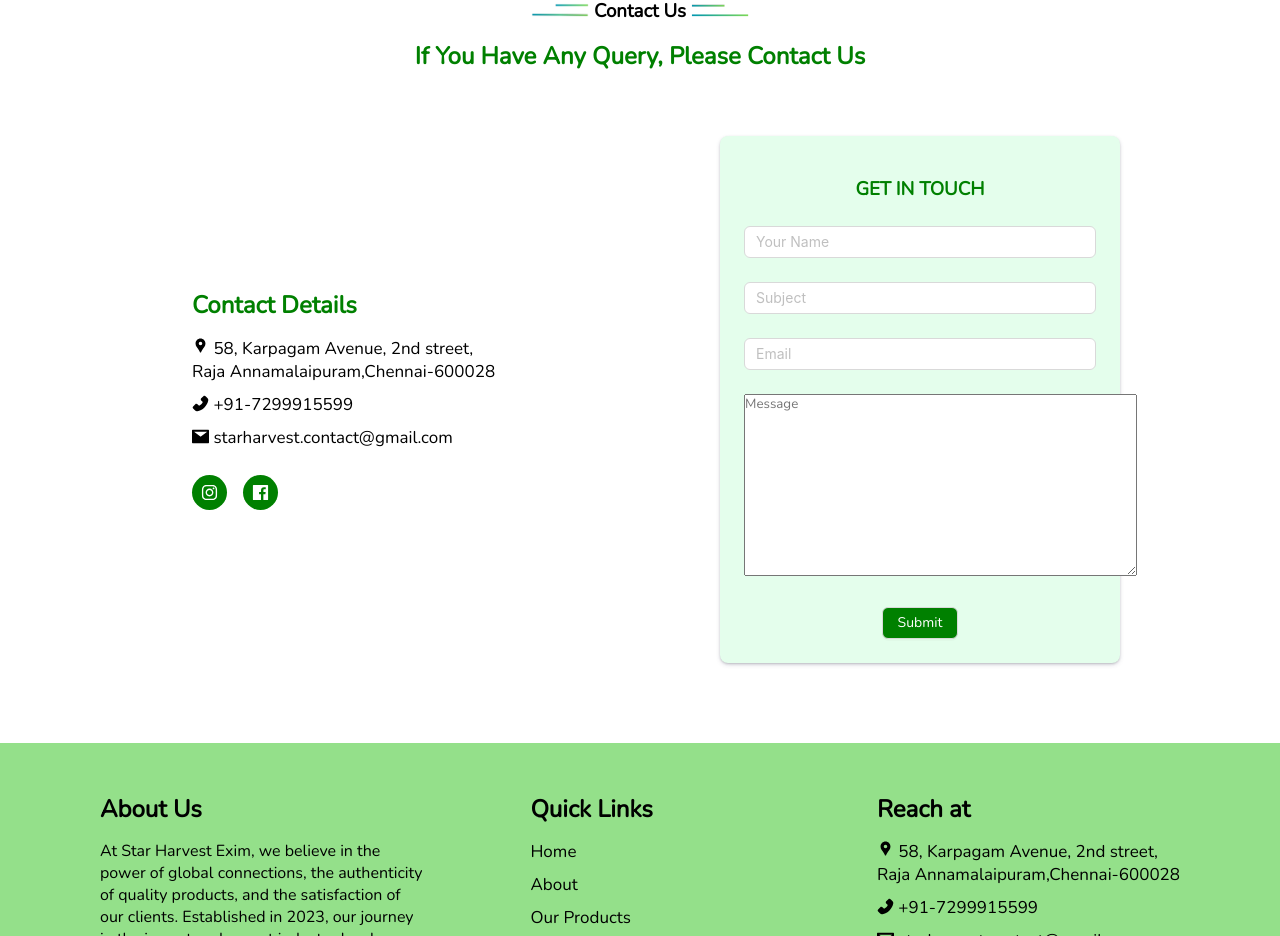
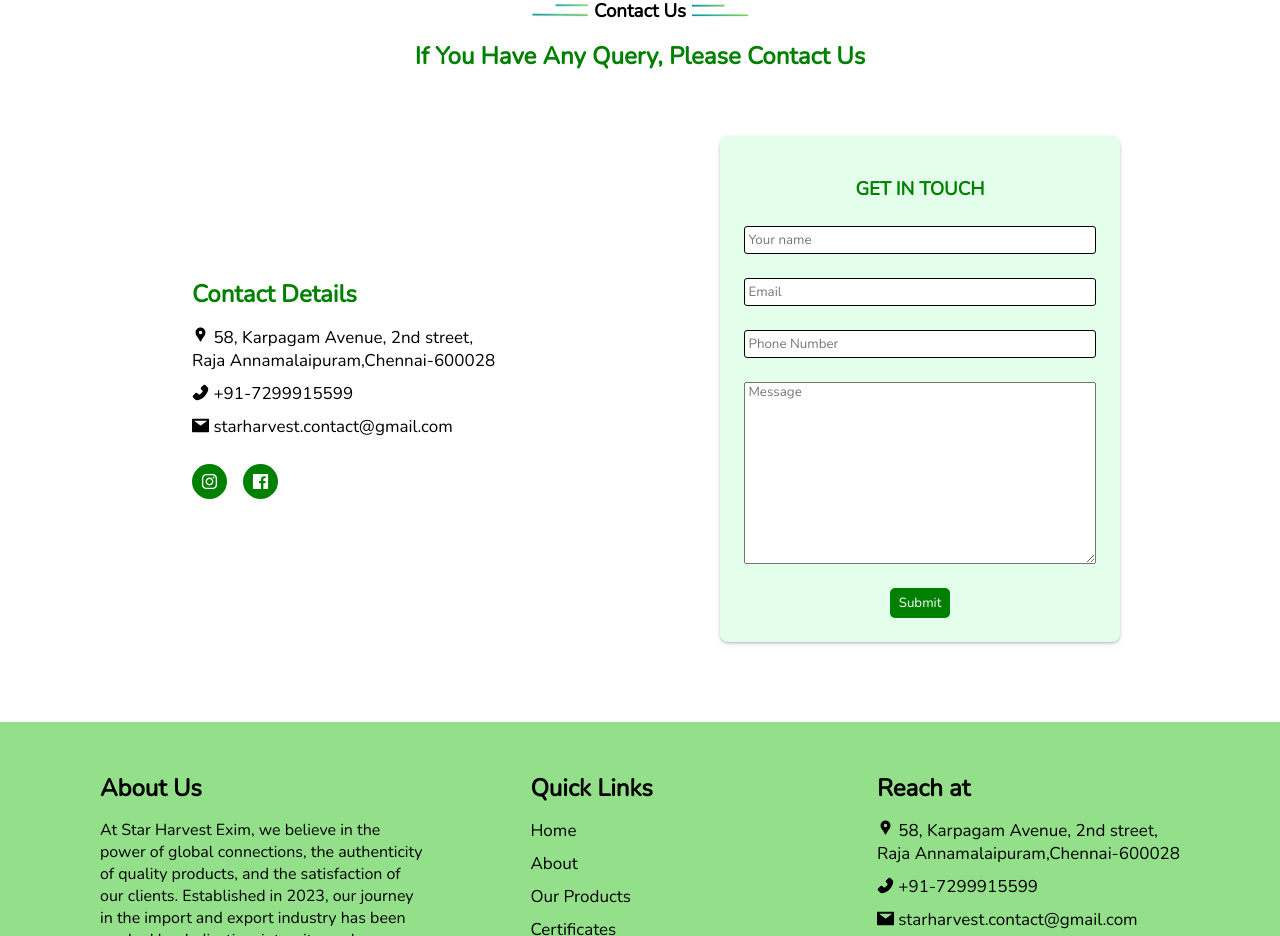
Before and after one commit to Hsandhya/start-harvest-exim, a React (Create React App) app: page / in a window 1280 px wide. Shown: the part 2515-3451 px from the top of the page. Built offline with nearby package versions, Linux system fonts and the light colour scheme.

Commit message:
Email JS

```diff
--- a/package.json
+++ b/package.json
@@ -5,6 +5,7 @@
   "dependencies": {
     "@ant-design/icons": "^5.2.6",
     "@coreui/react": "^5.0.0-alpha.3",
+    "@emailjs/browser": "^3.11.0",
     "@testing-library/jest-dom": "^5.17.0",
     "@testing-library/react": "^13.4.0",
     "@testing-library/user-event": "^13.5.0",
--- a/src/Contact/Contact.css
+++ b/src/Contact/Contact.css
@@ -31,6 +31,38 @@
     padding: 1.5rem;
     border-radius: 8px ;
     box-shadow: rgba(50, 50, 93, 0.25) 0px 2px 5px -1px, rgba(0, 0, 0, 0.3) 0px 1px 3px -1px;
+}
+
+.co-right form
+{
+    display: flex;
+    flex-direction: column;
+    gap: 1.5rem;
+}
+
+.co-right form input
+{
+    height: 28px;
+    border-radius: 3px;
+    border: 1px solid black;
+}
+
+.co-right form button
+{
+    width: 60px;
+    height: 30px;
+    background-color: green;
+    color: white;
+    border: none;
+    border-radius: 5px;
+    cursor: pointer;
+}
+
+.form-button
+{
+    display: flex;
+    justify-content: center;
+
 }
 
 
@@ -76,12 +108,6 @@
     padding: 1rem 0;
 }
 
-.co-right .submit-button
-{
-    display: flex;
-    justify-content: center;
-
-}
 
 @media (max-width: 991px)
 {
--- a/src/Contact/Contact.jsx
+++ b/src/Contact/Contact.jsx
@@ -1,78 +1,122 @@
-import React from 'react'
-import './Contact.css'
-import { Form,Input,Button } from 'antd'
-import {InstagramOutlined,FacebookFilled,MailFilled,PhoneFilled} from '@ant-design/icons'
-import {MdLocationPin} from 'react-icons/md'
+import React from "react";
+import "./Contact.css";
+import {
+  InstagramOutlined,
+  FacebookFilled,
+  MailFilled,
+  PhoneFilled,
+} from "@ant-design/icons";
+import { MdLocationPin } from "react-icons/md";
 import line1 from "../assets/line.png";
 import line2 from "../assets/line2.png";
+import emailjs from "@emailjs/browser";
+import { useRef,useState } from "react";
+import { notification } from "antd";
 
 const Contact = () => {
+
+  const [api, contextHolder] = notification.useNotification();
+  const [name, setName] = useState('')
+  const [email, setEmail] = useState('')
+  const [phnNumber, setPhnNumber] = useState('')
+  const [message, setMessage] = useState('')
+
+  const success = () => {
+    api.open({
+      type: "success",
+      message: "Thanks for reaching us",
+    });
+  };
+
+  const clear =()=>
+  {
+    setEmail('')
+      setMessage('')
+      setPhnNumber('')
+      setName('')
+  }
+
+
+
+  const form = useRef();
+
+  const sendEmail = (e) => {
+    e.preventDefault();
+
+    emailjs.sendForm( "service_bbothrv",
+    "template_0skrxba",
+    form.current,
+    "UoRI0rA1tpPngVnFe")
+      .then((result) => {
+          console.log(result.text);
+      }, (error) => {
+          console.log(error.text);
+      });
+
+      success();
+      clear();
+
+
+  };
   return (
     <>
-
+    {contextHolder}
       <div className="contact-main">
         <h3 style={{ textAlign: "center" }}>
           {"  "}
           <img alt='Star Harvest Exim logo' style={{ width: "15%" }} src={line2} /> Contact Us{" "}
           <img alt='Star Harvest Exim logo' style={{ width: "15%" }} src={line1} />
         </h3>
-      <h2 style={{color:'green'}}>If You Have Any Query, Please Contact Us</h2>
+        <h2 style={{ color: "green" }}>
+          If You Have Any Query, Please Contact Us
+        </h2>
       </div>
-    <div className='co-wrapper' id='contact'>
+      <div className="co-wrapper" id="contact">
         <div className="co-left">
-
-      <h2 style={{color:'green'}}>Contact Details</h2>
+          <h2 style={{ color: "green" }}>Contact Details</h2>
           <ul>
             <li>
-                        <span>{<MdLocationPin/>} </span>
-                        <span>58, Karpagam Avenue, 2nd street, <br/>
-                            Raja Annamalaipuram,Chennai-600028</span>
+              <span>{<MdLocationPin />} </span>
+              <span>
+                58, Karpagam Avenue, 2nd street, <br />
+                Raja Annamalaipuram,Chennai-600028
+              </span>
             </li>
             <li>
-                        <span>{<PhoneFilled/>} </span>
+              <span>{<PhoneFilled />} </span>
               <span>+91-7299915599</span>
             </li>
             <li>
-                        <span>{<MailFilled/>} </span>
+              <span>{<MailFilled />} </span>
               <span>starharvest.contact@gmail.com</span>
             </li>
           </ul>
-               <div className='social-link'>
-            <a href="https://instagram.com/starharvestexim?igshid=MzRlODBiNWFlZA=="><InstagramOutlined /></a>
-              <a href="https://www.facebook.com/Starharvestexim?mibextid=ZbWKwL"><FacebookFilled /></a>
+          <div className="social-link">
+            <a href="https://instagram.com/starharvestexim?igshid=MzRlODBiNWFlZA==">
+              <InstagramOutlined />
+            </a>
+            <a href="https://www.facebook.com/Starharvestexim?mibextid=ZbWKwL">
+              <FacebookFilled />
+            </a>
           </div>
+        </div>
+        <div className="co-right">
+          <h3 style={{ color: "green" }}>GET IN TOUCH</h3>
 
+          <form ref={form} onSubmit={sendEmail} >
+      <input type="text" name="from_name" placeholder=" Your name" required value={name} onChange={(e) => setName(e.target.value)}/>
+      <input type="email" name="from_email" placeholder=" Email" required value={email} onChange={(e) => setEmail(e.target.value)} />
+      <input type="number" name="from_phoneNumber" placeholder=" Phone Number" required value={phnNumber} onChange={(e) => setPhnNumber(e.target.value)} />
+      <textarea name="message" rows="10" placeholder=" Message" required value={message} onChange={(e) => setMessage(e.target.value)}/>
+      <div className="form-button">
+      <button type="submit" >Submit</button>
+      </div>
+    </form>
 
         </div>
-    <div className="co-right">
-               <h3 style={{color:'green'}}>GET IN TOUCH</h3>
-                <Form>
-                  <Form.Item>
-                    <Input placeholder='Your Name'></Input>
-                  </Form.Item>
-
-                  <Form.Item>
-                    <Input placeholder='Subject'></Input>
-                  </Form.Item>
-                  <Form.Item>
-                    <Input placeholder='Email' type='email'></Input>
-                  </Form.Item>
-                  <Form.Item>
-                <textarea placeholder='Message' name="" id="" cols="47" rows="10"></textarea>
-                </Form.Item>
-                <div className='submit-button'>
-                <Button style={{background:'green', color:'white'}}>Submit</Button>
-                </div>
-                </Form>
-
-               </div>
-
-
-
       </div>
     </>
+  );
+};
 
-  )
-}
-
-export default Contact
+export default Contact;
--- a/src/RouterComponents/RouterContactUs.js
+++ b/src/RouterComponents/RouterContactUs.js
@@ -1,15 +1,60 @@
 import React from 'react'
-import { Form,Input,Button } from 'antd'
 import "./RouterComponent.css";
 import {InstagramOutlined,FacebookFilled,MailFilled,PhoneFilled} from '@ant-design/icons'
 import {MdLocationPin} from 'react-icons/md'
 import line1 from "../assets/line.png";
 import line2 from "../assets/line2.png";
+import emailjs from "@emailjs/browser";
+import { useRef,useState } from "react";
+import { notification } from "antd";
 
 
 const RouterContactUs = () => {
+
+  const [api, contextHolder] = notification.useNotification();
+  const [name, setName] = useState('')
+  const [email, setEmail] = useState('')
+  const [phnNumber, setPhnNumber] = useState('')
+  const [message, setMessage] = useState('')
+
+  const success = () => {
+    api.open({
+      type: "success",
+      message: "Thanks for reaching us",
+    });
+  };
+
+  const clear =()=>
+  {
+    setEmail('')
+      setMessage('')
+      setPhnNumber('')
+      setName('')
+  }
+
+
+
+  const form = useRef();
+
+  const sendEmail = (e) => {
+    e.preventDefault();
+
+    emailjs.sendForm( "service_bbothrv",
+    "template_0skrxba",
+    form.current,
+    "UoRI0rA1tpPngVnFe")
+      .then((result) => {
+          console.log(result.text);
+      }, (error) => {
+          console.log(error.text);
+      });
+
+      success()
+      clear()
+  };
   return (
     <>
+    {contextHolder}
      <div className='router-main'>
      <div className="image-class" style={{ height: "100%" }}>
           <div className="inner-text">
@@ -56,24 +101,15 @@ const RouterContactUs = () => {
     </div>
     <div className="co-right">
                <h3 style={{color:'green'}}>GET IN TOUCH</h3>
-                <Form>
-                  <Form.Item>
-                    <Input placeholder='Your Name'></Input>
-                  </Form.Item>
-
-                  <Form.Item>
-                    <Input placeholder='Subject'></Input>
-                  </Form.Item>
-                  <Form.Item>
-                    <Input placeholder='Email' type='email'></Input>
-                  </Form.Item>
-                  <Form.Item>
-                <textarea placeholder='Message' name="" id="" cols="30" rows="10" ></textarea>
-                </Form.Item>
-                <div className='submit-button'>
-                <Button style={{background:'green', color:'white'}}>Submit</Button>
-                </div>
-                </Form>
+               <form ref={form} onSubmit={sendEmail} >
+      <input type="text" name="from_name" placeholder=" Your name" required value={name} onChange={(e) => setName(e.target.value)}/>
+      <input type="email" name="from_email" placeholder=" Email" required value={email} onChange={(e) => setEmail(e.target.value)} />
+      <input type="number" name="from_phoneNumber" placeholder=" Phone Number" required value={phnNumber} onChange={(e) => setPhnNumber(e.target.value)} />
+      <textarea name="message" rows="10" placeholder=" Message" required value={message} onChange={(e) => setMessage(e.target.value)}/>
+      <div className="form-button">
+      <button type="submit" >Submit</button>
+      </div>
+    </form>
 
                </div>
 
```
Lines whose indentation alone changed are shown as unchanged.
